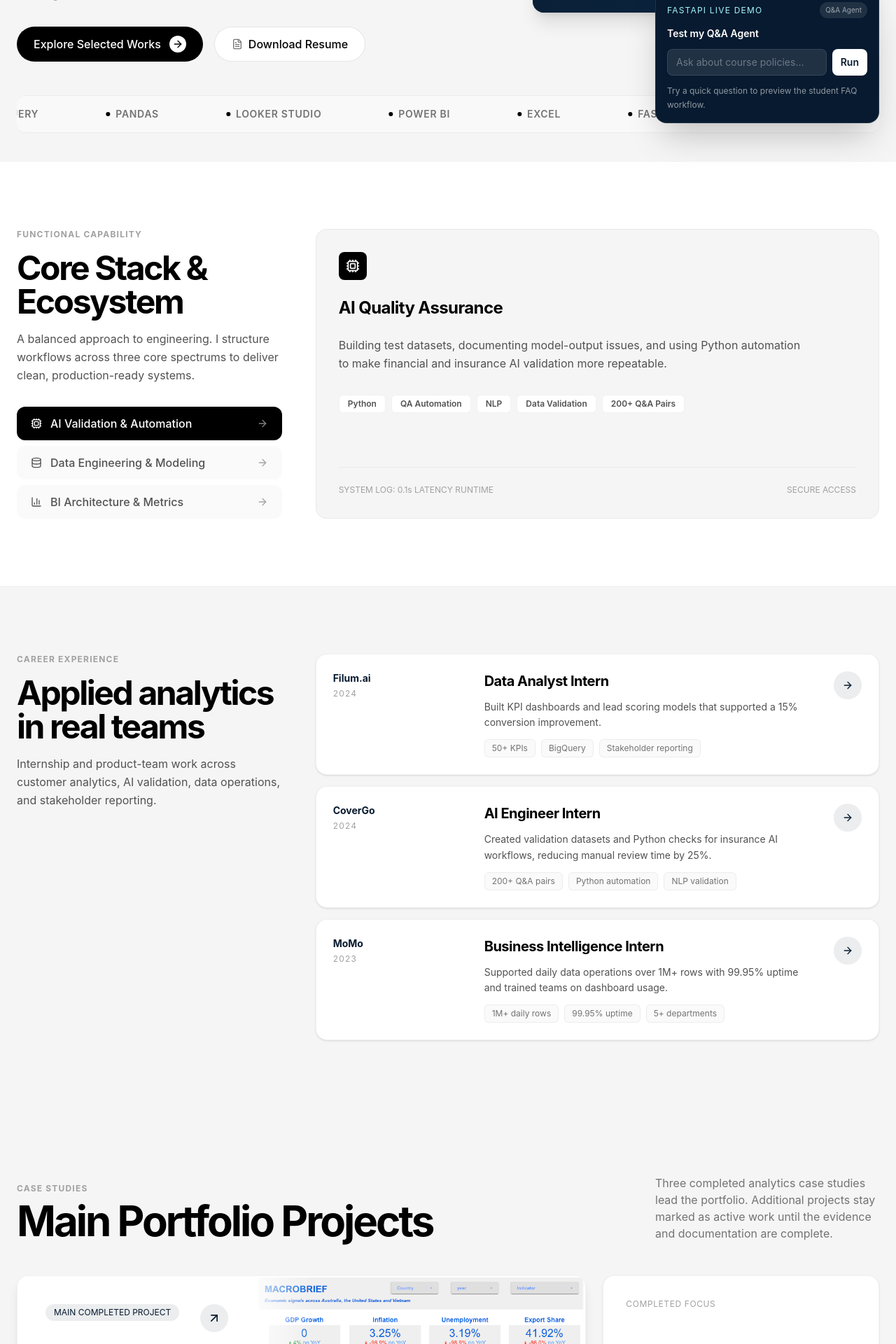
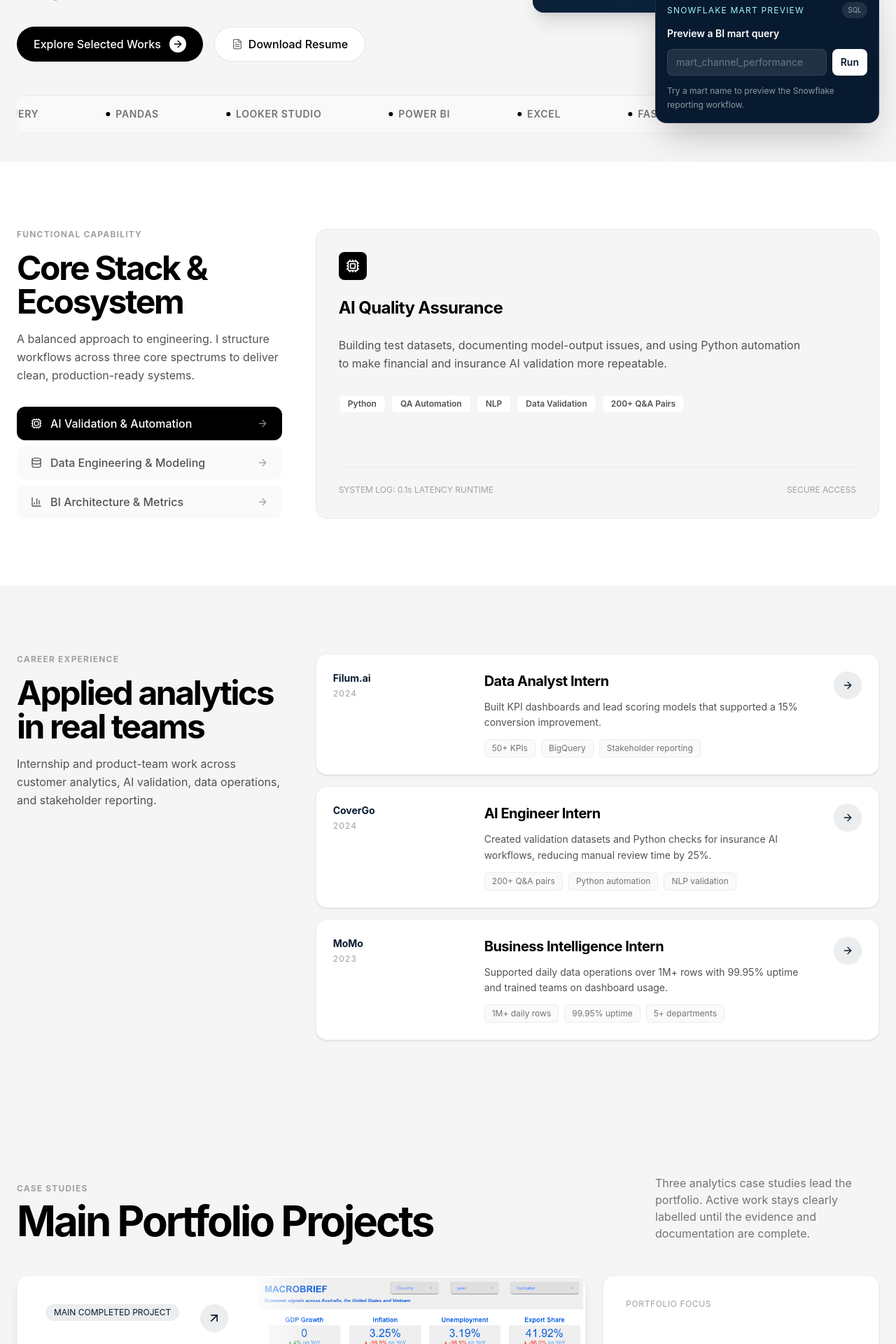
Before and after one commit to Finn043/tin-luong-portfolio, a React (Vite) app: page / in a window 1280 px wide. Shown: the part 600-2520 px from the top of the page at 70% size. Built offline with nearby package versions, Linux system fonts and the light colour scheme.

Commit message:
Replace student project with Snowflake mart

```diff
--- a/src/App.tsx
+++ b/src/App.tsx
@@ -360,7 +360,7 @@ export default function PremiumPortfolio() {
             <h2 className="text-4xl md:text-6xl font-bold tracking-tighter">Main Portfolio Projects</h2>
           </div>
           <p className="text-neutral-500 text-sm md:text-base max-w-xs font-normal">
-            Three completed analytics case studies lead the portfolio. Additional projects stay marked as active work until the evidence and documentation are complete.
+            Three analytics case studies lead the portfolio. Active work stays clearly labelled until the evidence and documentation are complete.
           </p>
         </div>
 
@@ -424,11 +424,11 @@ export default function PremiumPortfolio() {
 
           {/* Metric Insight Card - Spans 4 columns */}
           <div className="md:col-span-4 min-h-[520px] bg-white border border-black/5 rounded-2xl p-8 flex flex-col justify-between shadow-sm">
-            <div className="text-xs font-mono text-neutral-400 uppercase tracking-wider">Completed Focus</div>
+            <div className="text-xs font-mono text-neutral-400 uppercase tracking-wider">Portfolio Focus</div>
             <div className="space-y-2 my-auto">
               <div className="text-6xl md:text-7xl font-bold tracking-tighter text-black">3</div>
               <p className="text-sm text-neutral-600 font-medium">
-                Main projects: MacroBrief, Student Insights, and ICMRA Strategic Analytics 2019-2025.
+                Main projects: MacroBrief, Snowflake Revenue Mart, and ICMRA Strategic Analytics 2019-2025.
               </p>
               <div className="mt-8 space-y-3 rounded-xl bg-[#F5F7FA] p-4">
                 {['Data Source', 'Processing', 'Marts', 'Dashboard'].map((step, idx) => (
@@ -447,34 +447,34 @@ export default function PremiumPortfolio() {
           {/* Secondary Project 1 - Spans 6 columns */}
           <div className="md:col-span-6 bg-white border border-black/5 rounded-2xl p-8 flex flex-col justify-between shadow-sm hover:scale-[1.005] transition-transform min-h-[380px]">
             <div className="flex justify-between items-start">
-              <span className="text-xs font-mono px-3 py-1 bg-neutral-100 text-neutral-600 rounded-full">MAIN COMPLETED PROJECT</span>
-              <span className="text-xs font-mono text-neutral-400">FASTAPI</span>
+              <span className="text-xs font-mono px-3 py-1 bg-neutral-100 text-neutral-600 rounded-full">ACTIVE WORK</span>
+              <span className="text-xs font-mono text-neutral-400">SNOWFLAKE</span>
             </div>
             <a
-              href="https://github.com/Finn043/student-insights-faq"
+              href="https://github.com/Finn043/snowflake-customer-revenue-mart"
               target="_blank"
               rel="noreferrer"
               className="block mt-8 rounded-xl overflow-hidden border border-black/5 bg-neutral-50 group/dashboard"
-              aria-label="Open Student Insights GitHub project"
+              aria-label="Open Snowflake Customer Revenue Mart GitHub project"
             >
               <img
-                src="/student-insights-dashboard.png"
-                alt="Student Insights and FAQ dashboard preview"
+                src="/snowflake-revenue-mart-preview.svg"
+                alt="Snowflake revenue mart dashboard and pipeline preview"
                 className="h-44 w-full object-cover object-top transition-transform duration-500 group-hover/dashboard:scale-[1.03]"
               />
             </a>
             <div className="space-y-3 mt-6">
-              <h4 className="text-2xl font-bold tracking-tight">FastAPI Q&A over a 520-page education corpus</h4>
+              <h4 className="text-2xl font-bold tracking-tight">Snowflake revenue mart for BI-ready customer analytics</h4>
               <p className="text-sm text-neutral-600 leading-relaxed">
-                Structured a privacy-safe course corpus, identified recurring information gaps, and served searchable FAQ answers through a tested FastAPI service for faster student-support responses.
+                Models raw customer, order, and channel spend data into Snowflake staging views and marts for monthly revenue, repeat-customer, CAC, and ROAS reporting.
               </p>
               <div className="flex flex-wrap gap-2 pt-1">
-                {['Python', 'FastAPI', 'Pandas', 'Text Processing'].map((t) => (
+                {['Snowflake', 'SQL', 'Data Modeling', 'Quality Checks'].map((t) => (
                   <span key={t} className="bg-neutral-50 text-neutral-500 border border-black/5 text-xs font-mono px-2 py-0.5 rounded-md">{t}</span>
                 ))}
               </div>
               <a
-                href="https://github.com/Finn043/student-insights-faq"
+                href="https://github.com/Finn043/snowflake-customer-revenue-mart"
                 target="_blank"
                 rel="noreferrer"
                 className="inline-flex items-center gap-2 text-sm font-medium text-black hover:text-neutral-600 transition-colors pt-3"
@@ -578,16 +578,16 @@ export default function PremiumPortfolio() {
 
       <aside className="fixed bottom-6 right-6 z-40 hidden w-80 rounded-2xl border border-white/10 bg-[#071A2F] p-4 text-white shadow-2xl lg:block">
         <div className="mb-3 flex items-center justify-between">
-          <div className="text-xs font-mono uppercase tracking-widest text-cyan-200">FastAPI Live Demo</div>
-          <span className="rounded-full bg-white/10 px-2 py-1 text-[10px] font-mono text-white/55">Q&A Agent</span>
+          <div className="text-xs font-mono uppercase tracking-widest text-cyan-200">Snowflake Mart Preview</div>
+          <span className="rounded-full bg-white/10 px-2 py-1 text-[10px] font-mono text-white/55">SQL</span>
         </div>
-        <label htmlFor="qa-demo" className="block text-sm font-semibold">Test my Q&A Agent</label>
+        <label htmlFor="qa-demo" className="block text-sm font-semibold">Preview a BI mart query</label>
         <div className="mt-3 flex gap-2">
           <input
             id="qa-demo"
             value={demoQuestion}
             onChange={(event) => setDemoQuestion(event.target.value)}
-            placeholder="Ask about course policies..."
+            placeholder="mart_channel_performance"
             className="min-w-0 flex-1 rounded-lg border border-white/10 bg-white/10 px-3 py-2 text-sm text-white placeholder:text-white/35 outline-none focus:border-cyan-200"
           />
           <button
@@ -598,7 +598,7 @@ export default function PremiumPortfolio() {
           </button>
         </div>
         <p className="mt-3 text-xs leading-relaxed text-white/55">
-          {demoQuestion ? 'Demo response ready: the agent searches indexed FAQ content and returns a cited summary.' : 'Try a quick question to preview the student FAQ workflow.'}
+          {demoQuestion ? 'Preview ready: the mart returns revenue, customers, CAC, and ROAS by channel.' : 'Try a mart name to preview the Snowflake reporting workflow.'}
         </p>
       </aside>
 
```
Also changed, not shown: public/snowflake-revenue-mart-preview.svg (added).
